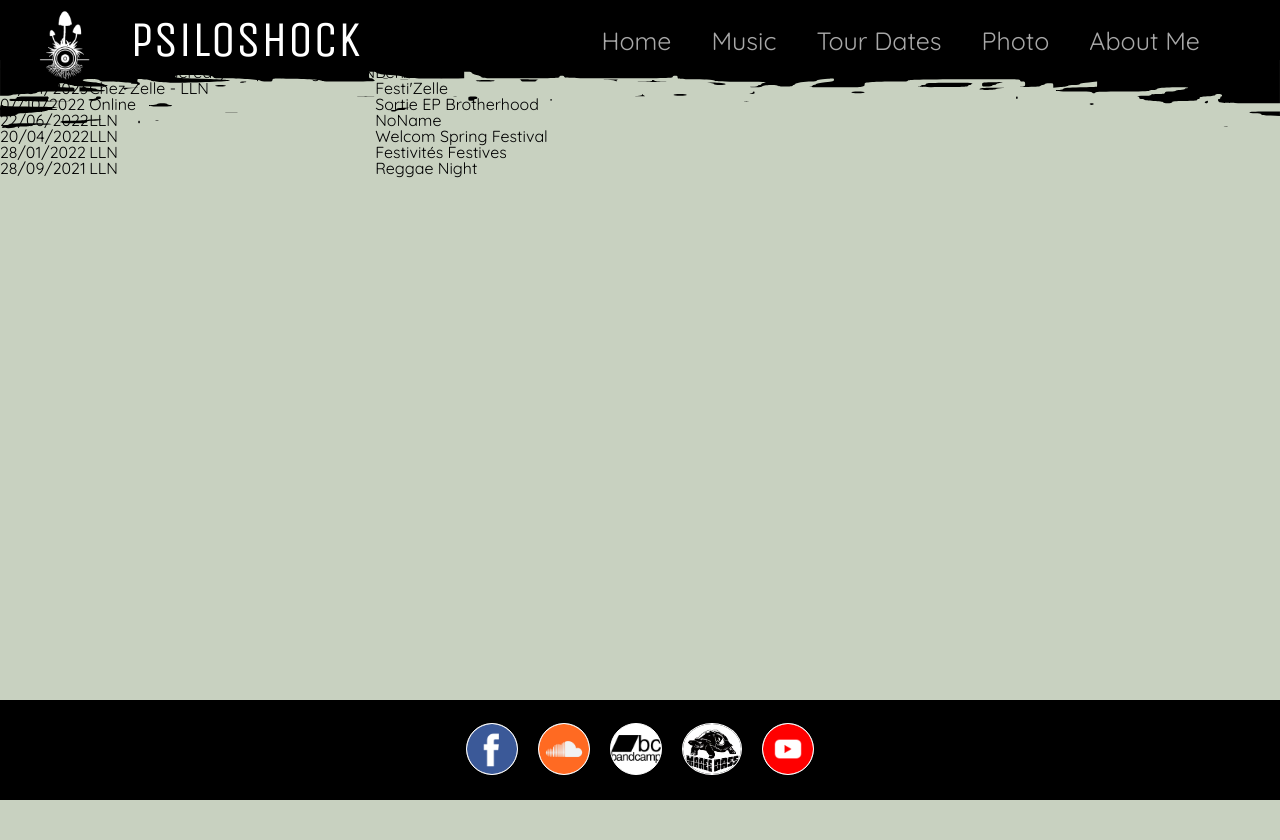
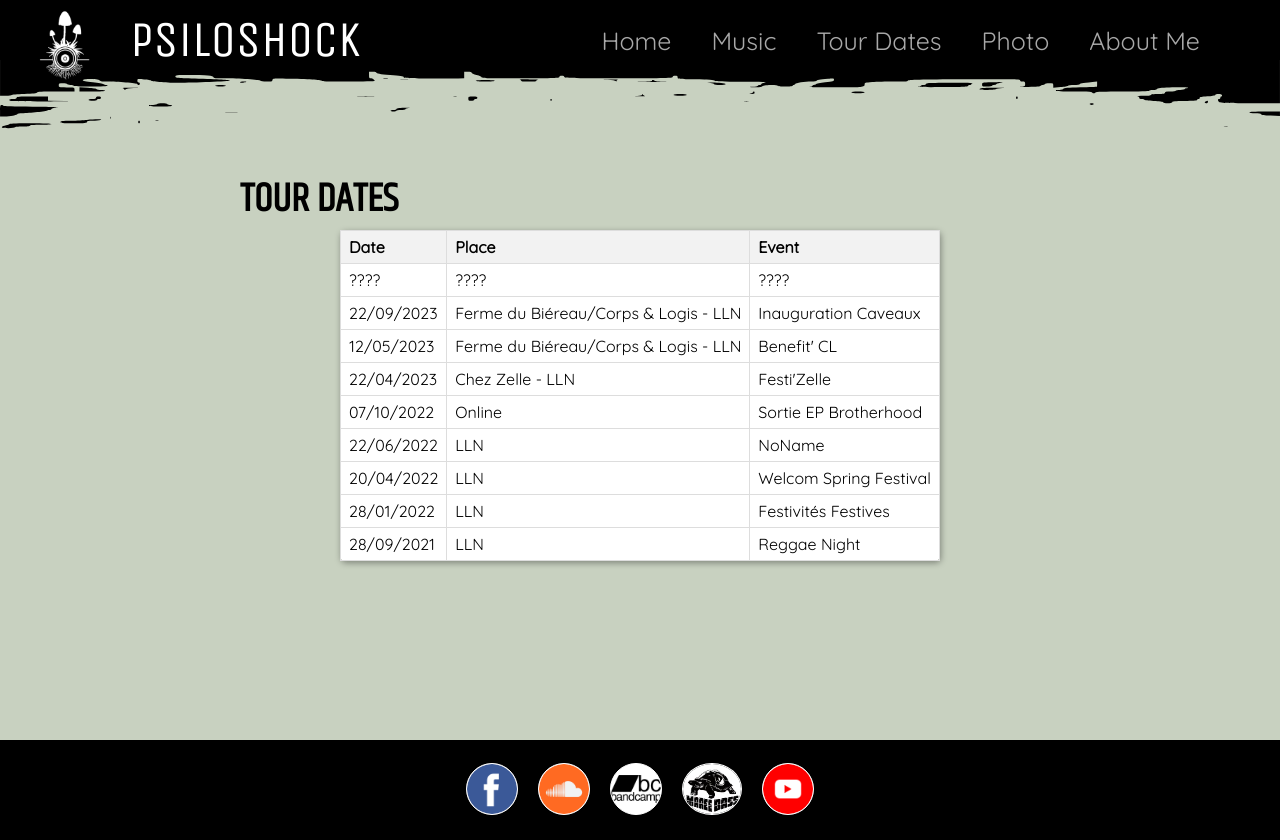
Before and after one commit to Loic-lion/Psilo-Artiste-Site, an Angular app in the folder psilo-site/: page /tour-date in a window 1280 px wide. Before the commit the page ends 800 px from the top, so only its background shows below. Built offline with nearby package versions, Linux system fonts and the light colour scheme.

Commit message:
about me design

```diff
--- a/psilo-site/src/app/about-me/about-me.component.html
+++ b/psilo-site/src/app/about-me/about-me.component.html
@@ -1,8 +1,8 @@
 <main>
   <article *ngIf="aboutMeData">
     <h2>About me</h2>
-    <img [src]="aboutMeData.biography[0].photo" alt="Photo of Psiloshock" />
-    <div *ngFor="let bio of aboutMeData.biography">
+    <img [src]="aboutMeData.Photo[0].src" alt="Photo of Psiloshock" />
+    <div *ngFor="let bio of aboutMeData.biography" class="bio-carte">
       <h3>{{ bio.language }}</h3>
       <div *ngFor="let paragraph of bio.paragraphs">
         <p>{{ paragraph }}</p>
--- a/psilo-site/src/app/about-me/about-me.component.scss
+++ b/psilo-site/src/app/about-me/about-me.component.scss
@@ -0,0 +1,55 @@
+@import "../../mixin.scss";
+@import "~normalize.css";
+
+main {
+  display: flex;
+  flex-direction: column;
+  align-items: center;
+  article {
+    display: flex;
+    flex-direction: column;
+    margin-top: 180px;
+    width: 90vw;
+    h2 {
+      font-size: 2.5em;
+      margin-bottom: 10px;
+      font-weight: bold;
+      font-family: "Khand";
+      text-transform: uppercase;
+    }
+    img {
+      width: 100%;
+      align-self: center;
+      margin-bottom: 50px;
+      @include responsive-desktop {
+        width: 50%;
+      }
+    }
+    .bio-carte {
+      width: 100%;
+      align-self: center;
+      background-color: white;
+      box-shadow: 1px 2px 6px 0px rgba(0, 0, 0, 0.363);
+      border-radius: 5px;
+      margin-bottom: 10px;
+
+      &:last-child {
+        margin-bottom: 100px;
+      }
+      @include responsive-desktop {
+        width: 50%;
+      }
+      h3 {
+        padding: 15px;
+        font-size: 1.5em;
+        margin-bottom: 10px;
+        text-transform: uppercase;
+      }
+      div {
+        p {
+          padding: 10px;
+        }
+      }
+    }
+  }
+}
--- a/psilo-site/src/app/header/header.component.scss
+++ b/psilo-site/src/app/header/header.component.scss
@@ -71,13 +71,14 @@ header {
       display: flex;
       flex-direction: column;
       align-items: flex-start;
-      background-color: #ffffff 4%;
+      background-color: #3a3a3afa;
+      box-shadow: -20px 0px 20px 0px rgba(0, 0, 0, 0.315);
       position: absolute;
       top: 0px;
-      right: 6000px;
+      right: -6000px;
       width: 70vw;
       height: 100vh;
-      backdrop-filter: blur(40px);
+
       transition: right 0.4s;
       z-index: 11;
       &.active {
--- a/psilo-site/src/app/music/music.component.scss
+++ b/psilo-site/src/app/music/music.component.scss
@@ -4,13 +4,13 @@ main {
   align-items: center;
   min-height: calc(100vh - 200px);
   section {
-    margin-top: 140px;
+    margin-top: 180px;
     display: flex;
     flex-direction: column;
     align-items: center;
 
     .container__discography {
-      width: 80vw;
+      width: 90vw;
       .container__discography__cd {
         display: flex;
         justify-content: space-around;
--- a/psilo-site/src/app/photo/photo.component.scss
+++ b/psilo-site/src/app/photo/photo.component.scss
@@ -1,15 +1,26 @@
+@import "../../mixin.scss";
+@import "~normalize.css";
+
 main {
-  margin-top: 130px;
+  margin-top: 180px;
   h2 {
+    padding: 0px 0px 10px 20px;
     font-size: 2.5em;
-    padding: 40px 0px 10px 25px;
     font-weight: bold;
     font-family: "Khand";
+    text-transform: uppercase;
+    align-self: flex-start;
+    @include responsive-tablet {
+      padding: 0px 0px 10px 40px;
+    }
+    @include responsive-desktop {
+      padding: 0px 0px 10px 70px;
+    }
   }
   .container__gallery-lightbox {
     position: relative;
     display: inline-block;
-    padding: 25px;
+    padding: 0px 25px 25px 25px;
     &__box {
       line-height: 0;
       column-count: 3;
--- a/psilo-site/src/app/tour-date/tour-date.component.scss
+++ b/psilo-site/src/app/tour-date/tour-date.component.scss
@@ -1,3 +1,56 @@
+@import "../../mixin.scss";
+@import "~normalize.css";
+
 main {
-  min-height: calc(100vh - 100px);
+  min-height: calc(100vh - 240px);
+  display: flex;
+  justify-content: center;
+  margin-top: 180px;
+  article {
+    display: flex;
+    flex-direction: column;
+    align-items: center;
+    width: 350px;
+    margin-bottom: 100px;
+    @include responsive-tablet {
+      width: 550px;
+    }
+    @include responsive-desktop {
+      width: 800px;
+    }
+    h2 {
+      font-size: 2.5em;
+      margin-bottom: 10px;
+      font-weight: bold;
+      font-family: "Khand";
+      text-transform: uppercase;
+      align-self: flex-start;
+    }
+    table {
+      background-color: white;
+      border-radius: 5px;
+      box-shadow: 1px 2px 6px 0px rgba(0, 0, 0, 0.363);
+
+      thead {
+        tr {
+          th {
+            background-color: #f2f2f2;
+            font-weight: bold;
+            border: 1px solid #dddddd;
+            text-align: left;
+            padding: 8px;
+          }
+        }
+      }
+      tbody {
+        tr {
+          td {
+            border: 1px solid #dddddd;
+            text-align: left;
+            padding: 8px;
+          }
+        }
+      }
+    }
+  }
 }
--- a/psilo-site/src/assets/json/about-me.json
+++ b/psilo-site/src/assets/json/about-me.json
@@ -1,8 +1,5 @@
 {
   "biography": [
-    {
-      "photo": "../../assets/img/imagebio.jpg"
-    },
     {
       "language": "fr",
       "paragraphs": [
@@ -116,6 +113,10 @@
 
   "Photo": [
     {
+      "alt": "Photo of Psiloshock",
+      "src": "../../assets/img/imagebio.jpg"
+    },
+    {
       "alt": "Scène de Falk'Hom SoundSytem",
       "src": "../../assets/img/image2.jpg"
     },
```
